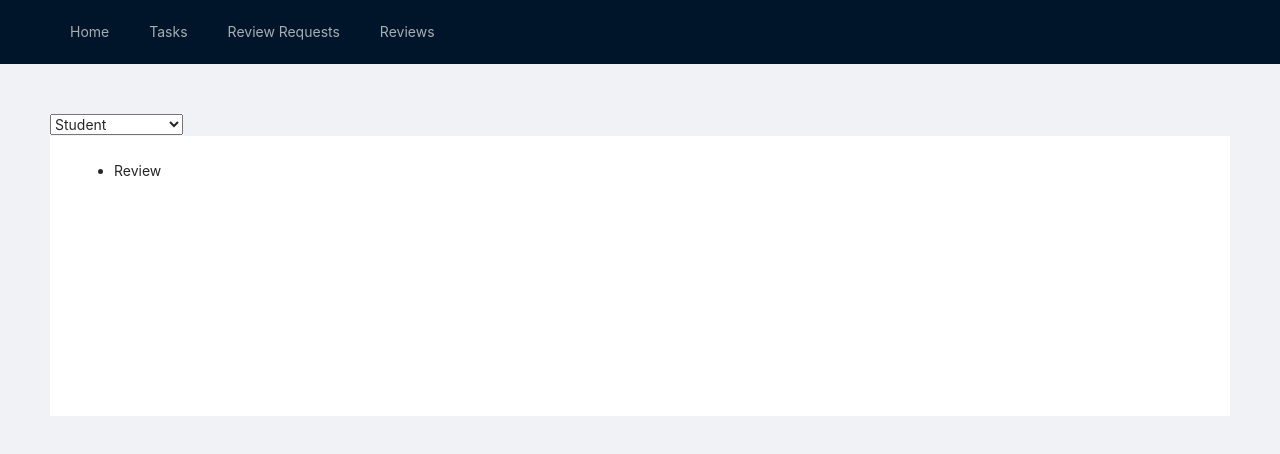
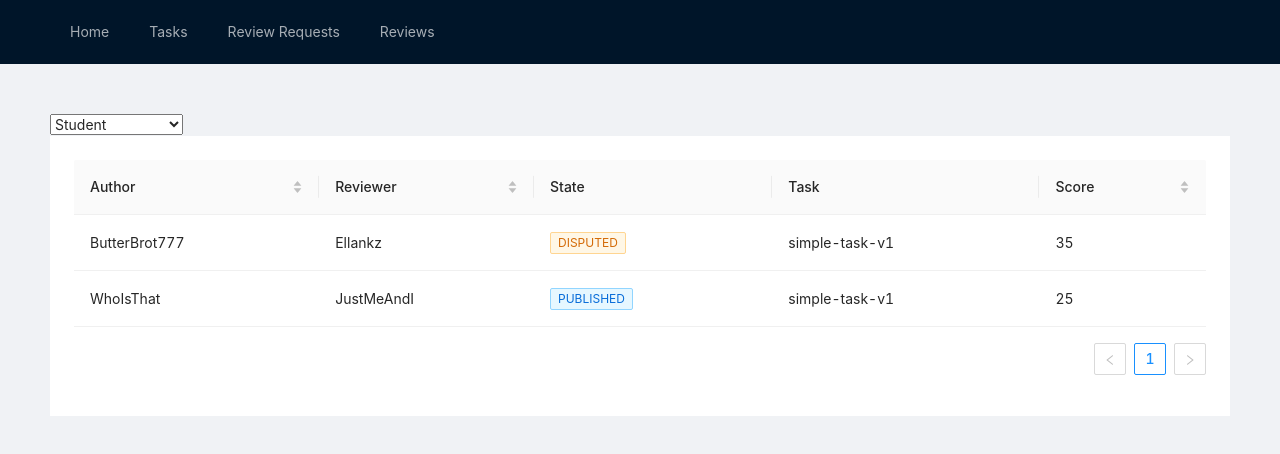
Before and after one commit to lp-msarchitect/x-check-app, a React (Create React App) app: page /reviews in a window 1280 px wide. Shown: the top 454 px of the page. Built offline with nearby package versions, Linux system fonts and the light colour scheme; data requests are answered from the project's data file.

Commit message:
feat: Create reviews table and add sorting

```diff
--- a/src/components/Reviews/Reviews.tsx
+++ b/src/components/Reviews/Reviews.tsx
@@ -1,11 +1,107 @@
-import React from 'react';
+import React, { useEffect } from 'react';
+import { AnyAction } from 'redux';
+import { useDispatch, useSelector } from 'react-redux';
+import { ThunkDispatch } from 'redux-thunk';
+import { Table, Tag } from 'antd';
+import { Review, TaskScore } from '../../models/data-models';
+import { getReviews } from '../../actions';
+import { AppReduxState } from '../../models/redux-models';
+
+type State = Review[];
+type AppDispatch = ThunkDispatch<State, void, AnyAction>;
 
 const Reviews = (): JSX.Element => {
+  const reviews = useSelector<AppReduxState, Review[]>(
+    (state) => state.reviews
+  );
+
+  const dispatch: AppDispatch = useDispatch();
+
+  useEffect(() => {
+    dispatch(getReviews());
+  }, [dispatch]);
+
+  const sortStrings = (a: Review, b: Review): number => {
+    const A = a.author.toUpperCase();
+    const B = b.author.toUpperCase();
+    if (A < B) {
+      return -1;
+    }
+    if (A > B) {
+      return 1;
+    }
+    return 1;
+  };
+
+  const renderTags = (state: string): JSX.Element => {
+    const tagColor = (): string => {
+      switch (state) {
+        case 'PUBLISHED':
+          return 'blue';
+        case 'DISPUTED':
+          return 'orange';
+        case 'ACCEPTED':
+          return 'green';
+        case 'REJECTED':
+          return 'red';
+        default:
+          return 'default';
+      }
+    };
+    return (
+      <Tag color={tagColor()} key={state}>
+        {state}
+      </Tag>
+    );
+  };
+
+  const calcTotalScore = (grade: TaskScore): number => {
+    type ScoreType = { score: number; comment?: string };
+    const grades = Object.values(grade.items) as ScoreType[];
+    type Score = { score: number; comment?: string };
+    const totalScore = grades.reduce<number>(
+      (total: number, item: ScoreType) => {
+        return (total + item.score) as number;
+      },
+      0
+    );
+    return totalScore;
+  };
+
+  const sortScores = (a: Review, b: Review): number => {
+    return calcTotalScore(a.grade) - calcTotalScore(b.grade);
+  };
+
   return (
-    <div>
-      <ul>
-        <li>Review</li>
-      </ul>
+    <div className="reviews">
+      <Table dataSource={reviews}>
+        <Table.Column
+          key="author"
+          title="Author"
+          dataIndex="author"
+          sorter={sortStrings}
+        />
+        <Table.Column
+          key="reviewer"
+          title="Reviewer"
+          dataIndex="reviewer"
+          sorter={sortStrings}
+        />
+        <Table.Column
+          key="state"
+          title="State"
+          dataIndex="state"
+          render={renderTags}
+        />
+        <Table.Column key="task" title="Task" dataIndex="task" />
+        <Table.Column
+          key="grade"
+          title="Score"
+          dataIndex="grade"
+          render={calcTotalScore}
+          sorter={sortScores}
+        />
+      </Table>
     </div>
   );
 };
```
